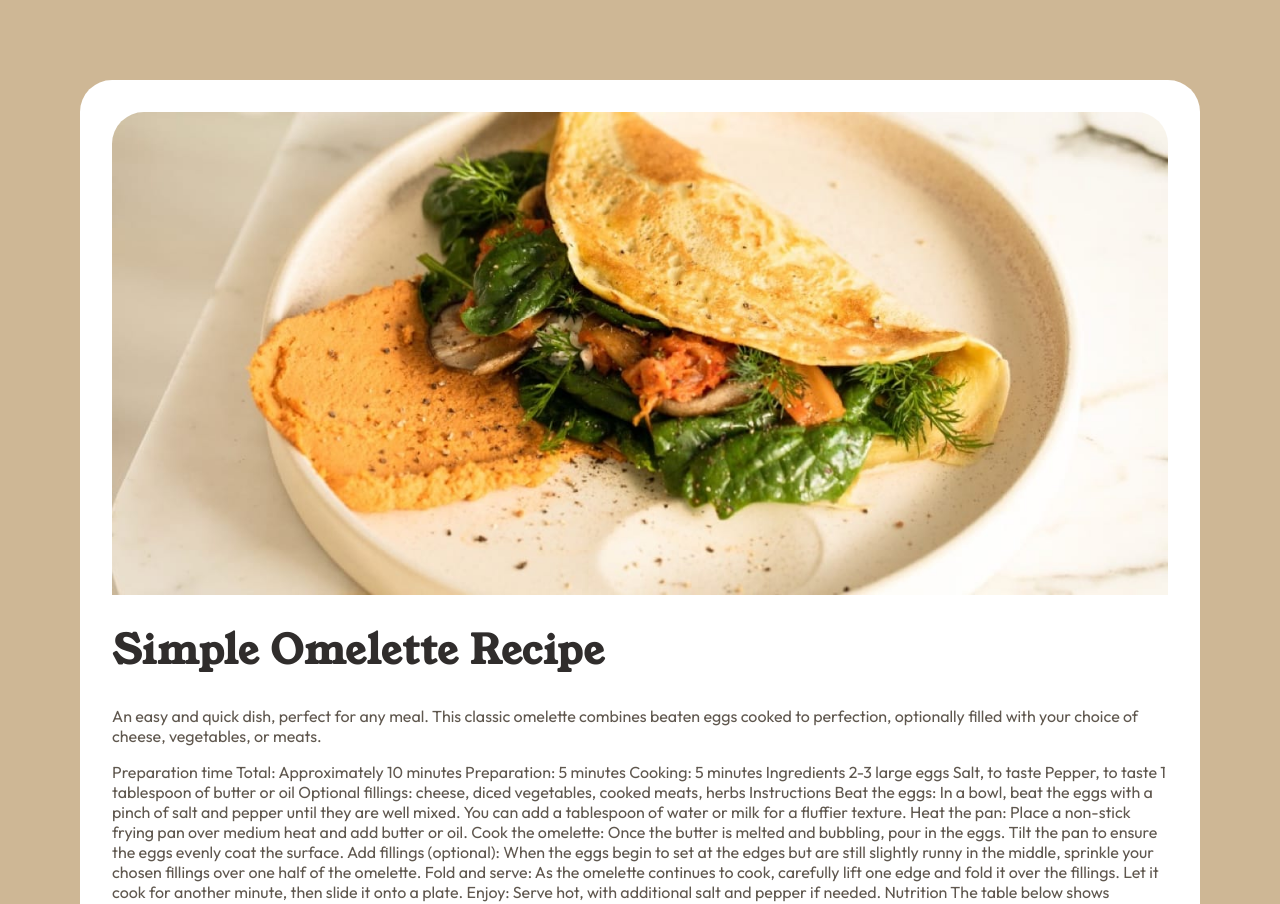
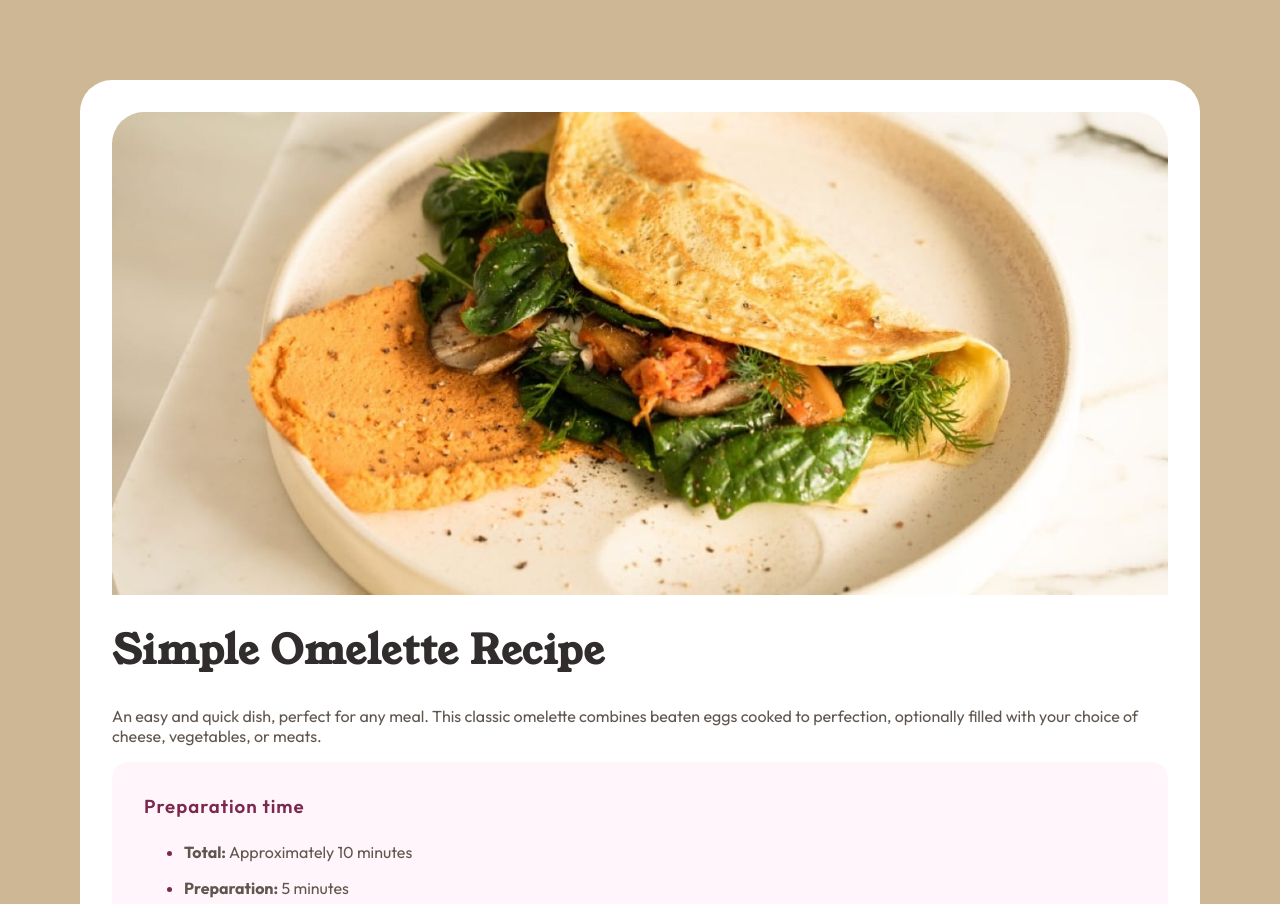
Before and after one commit to athirasarman/recipe-page, a React (Create React App) app: page / in a window 1280 px wide. Shown: the top 904 px of the page. Built offline with nearby package versions, Linux system fonts and the light colour scheme.

Commit message:
prepsrstion section styling

```diff
--- a/src/components/recipe-page.js
+++ b/src/components/recipe-page.js
@@ -13,20 +13,27 @@ const RecipePage = () => {
           combines beaten eggs cooked to perfection, optionally filled with your
           choice of cheese, vegetables, or meats.
         </p>
-        Preparation time Total: Approximately 10 minutes Preparation: 5 minutes
-        Cooking: 5 minutes Ingredients 2-3 large eggs Salt, to taste Pepper, to
-        taste 1 tablespoon of butter or oil Optional fillings: cheese, diced
-        vegetables, cooked meats, herbs Instructions Beat the eggs: In a bowl,
-        beat the eggs with a pinch of salt and pepper until they are well mixed.
-        You can add a tablespoon of water or milk for a fluffier texture. Heat
-        the pan: Place a non-stick frying pan over medium heat and add butter or
-        oil. Cook the omelette: Once the butter is melted and bubbling, pour in
-        the eggs. Tilt the pan to ensure the eggs evenly coat the surface. Add
-        fillings (optional): When the eggs begin to set at the edges but are
-        still slightly runny in the middle, sprinkle your chosen fillings over
-        one half of the omelette. Fold and serve: As the omelette continues to
-        cook, carefully lift one edge and fold it over the fillings. Let it cook
-        for another minute, then slide it onto a plate. Enjoy: Serve hot, with
+        <div className={styles.preparationcard}>
+          <h3 className={styles.preparationheading}>Preparation time</h3>
+          <ul>
+            <li className={styles.listitem}><span className={styles.listitemHeading}>Total:</span> <span className={styles.listitemText}>Approximately 10 minutes</span></li>
+            <li className={styles.listitem}><span className={styles.listitemHeading}>Preparation:</span> <span className={styles.listitemText}>5 minutes</span></li>
+            <li className={styles.listitem}><span className={styles.listitemHeading}>Cooking:</span > <span className={styles.listitemText}>5 minutes</span></li>
+          </ul>
+        </div>
+           Ingredients 2-3 large eggs Salt, to taste Pepper, to taste 1
+        tablespoon of butter or oil Optional fillings: cheese, diced vegetables,
+        cooked meats, herbs Instructions Beat the eggs: In a bowl, beat the eggs
+        with a pinch of salt and pepper until they are well mixed. You can add a
+        tablespoon of water or milk for a fluffier texture. Heat the pan: Place
+        a non-stick frying pan over medium heat and add butter or oil. Cook the
+        omelette: Once the butter is melted and bubbling, pour in the eggs. Tilt
+        the pan to ensure the eggs evenly coat the surface. Add fillings
+        (optional): When the eggs begin to set at the edges but are still
+        slightly runny in the middle, sprinkle your chosen fillings over one
+        half of the omelette. Fold and serve: As the omelette continues to cook,
+        carefully lift one edge and fold it over the fillings. Let it cook for
+        another minute, then slide it onto a plate. Enjoy: Serve hot, with
         additional salt and pepper if needed. Nutrition The table below shows
         nutritional values per serving without the additional fillings. Calories
         277kcal Carbs 0g Protein 20g Fat 22g
--- a/src/components/recipe-page.module.css
+++ b/src/components/recipe-page.module.css
@@ -22,7 +22,28 @@
   color: var(--wenge-brown);
   padding: 0 32px;
 }
-
+.preparationcard {
+  border-radius: 16px;
+  background-color: var(--rose-white);
+  padding: 32px;
+}
+.preparationheading {
+  color: var(--dark-raspberry);
+  letter-spacing: 1px;
+  font-weight: 600;
+  margin: 0;
+}
+.listitem {
+  padding: 8px 0;
+  color:var(--dark-raspberry);
+}
+.listitemHeading{
+  font-weight: 700;;
+  color: var(--wenge-brown);
+}
+.listitemText{
+  color: var(--wenge-brown);
+}
 /* Responsive styles */
 @media screen and (max-width: 768px) {
   .container {
```
